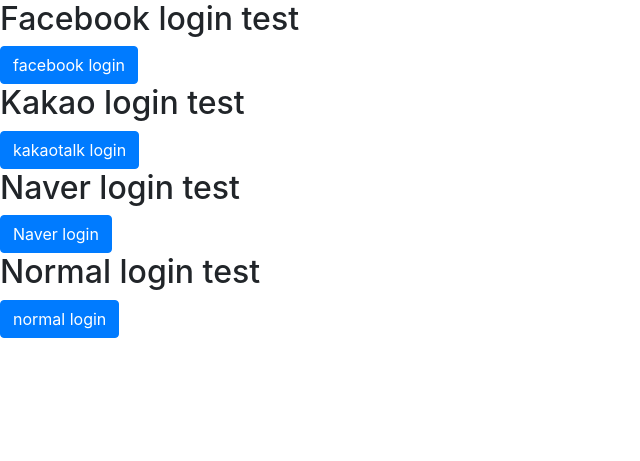
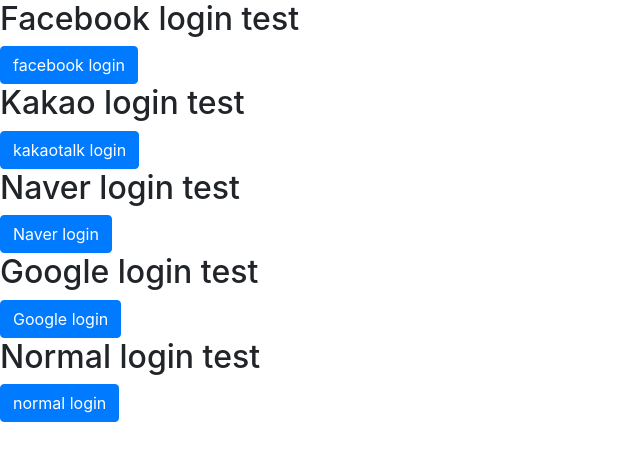
Before and after one commit to maro99/library_movie, a Django app: page /members/normal_login/ in a window 1280 px wide. Shown: the top 461 px of the page, without its empty margins (0-640 px from the left). Run offline with Django 3.2, Linux system fonts and the light colour scheme; parts of the project's set-up code (start-up, migrations or seed data) failed here and were passed over; some libraries are stand-ins or nearby versions.

Commit message:
구글 로그인 작성.로컬 베포 확인 해봄.

```diff
--- a/app/config/settings/base.py
+++ b/app/config/settings/base.py
@@ -33,6 +33,8 @@
 KAKAOTALK_REST_API_KEY = secrets["KAKAOTALK_REST_API_KEY"]
 NAVER_CLIENT_ID = secrets["NAVER_CLIENT_ID"]
 NAVER_CLIENT_SECRET = secrets["NAVER_CLIENT_SECRET"]
+GOOGLE_CLIENT_ID = secrets["GOOGLE_CLIENT_ID"]
+GOOGLE_CLIENT_SECRET = secrets["GOOGLE_CLIENT_SECRET"]
 
 # Static
 STATIC_URL = '/static/'
--- a/app/members/urls.py
+++ b/app/members/urls.py
@@ -8,5 +8,6 @@
     path('normal_login/', normal_login, name='normal_login'),
     path('facebook_login/', facebook_login, name='facebook_login'),
     path('kakaotalk_login/', kakaotalk_login, name='kakaotalk_login'),
-    path('naver_login/', naver_login, name='naver_login')
+    path('naver_login/', naver_login, name='naver_login'),
+    path('google_login/', google_login, name='google_login')
 ]
--- a/app/members/views.py
+++ b/app/members/views.py
@@ -264,6 +264,83 @@
     return redirect('login_page')
 
 
+def google_login(request):
+
+    # 1. access token 얻기
+
+    code = request.GET.get('code')
+    # return HttpResponse(code)
+
+    url = 'https://www.googleapis.com/oauth2/v4/token'
+
+    redirect_uri = 'https://maro5.com/members/google_login/'
+    RUNSERVER = 'runserver' in sys.argv
+    if RUNSERVER:
+        redirect_uri = 'http://localhost:8000/members/google_login/'
+
+    params = {
+        'grant_type': 'authorization_code',
+        'client_id':GOOGLE_CLIENT_ID,
+        'redirect_uri':redirect_uri ,
+        'client_secret':GOOGLE_CLIENT_SECRET,
+        'code':code,
+    }
+
+    response = requests.post(url,params)
+    response_dict = response.json()
+    access_token = response_dict['access_token']
+    # return HttpResponse(access_token)
+
+
+
+    # # 3. access token 이용해서 회원프로필 조회
+    url = "https://www.googleapis.com/oauth2/v1/userinfo"
+
+    params ={
+        'access_token': access_token,'alt': 'json'
+    }
+
+    response = requests.get(url,params=params)
+    # return HttpResponse(response)
+
+    # {"id": "108743605198166301707", "name": "Sanmaro Na", "given_name": "Sanmaro", "family_name": "Na",
+    #  "link": "https://plus.google.com/108743605198166301707",
+    #  "picture": "https://lh6.googleusercontent.com/-cYOpZZldajQ/AAAAAAAAAAI/AAAAAAAABtw/q8-Hofd6_QY/photo.jpg",
+    #  "gender": "male", "locale": "ko"}
+
+    response_dict = response.json()
+
+
+
+    # 4. 받아온 정보 중 회원가입에 필요한 요소들 꺼내기 및 회원 가입
+    id = response_dict['id']
+    given_name = response_dict['given_name']
+    family_name = response_dict['family_name']
+
+    # 있으면 get없으면 create하고 True도 같이 반환 .
+    user, user_created = User.objects.get_or_create(
+        username=id,
+        defaults={
+            'first_name': given_name,
+            'last_name': family_name,
+        }
+    )
+
+    login(request, user, backend='django.contrib.auth.backends.ModelBackend')
+
+    # return redirect('index')
+
+    if user is not None:
+        login(request, user, backend='django.contrib.auth.backends.ModelBackend')
+
+        # 어떤 함수 테스트 중인지도 전달해 주겠다.
+        frame = inspect.currentframe()
+        function_name = inspect.getframeinfo(frame).function
+        context = {'function_name': function_name}
+
+        return render(request, 'social_login_succed.html', context)
+
+    return redirect('login_page')
 
 
 def login_page(request):
@@ -271,6 +348,7 @@
     facebook_redirect_uri = 'https://maro5.com/members/facebook_login/'
     kakaotalk_redirect_uri = 'https://maro5.com/members/kakaotalk_login/'
     naver_redirect_uri = 'https://maro5.com/members/naver_login/'
+    google_redirect_uri = 'https://maro5.com/members/google_login/'
 
     # 런서버 중이면 로컬 호스트로 redirect 시케겠다.
     RUNSERVER = 'runserver' in sys.argv
@@ -278,12 +356,15 @@
         facebook_redirect_uri = 'http://localhost:8000/members/facebook_login/'
         kakaotalk_redirect_uri = 'http://localhost:8000/members/kakaotalk_login/'
         naver_redirect_uri = 'http://localhost:8000/members/naver_login/'
+        google_redirect_uri = 'http://localhost:8000/members/google_login/'
 
     context = {"facebook_redirect_uri":facebook_redirect_uri,
                "kakaotalk_redirect_uri":kakaotalk_redirect_uri,
                "kakaotalk_rest_api_key": KAKAOTALK_REST_API_KEY,
                "naver_redirect_uri": naver_redirect_uri,
-               "naver_client_id": NAVER_CLIENT_ID
+               "naver_client_id": NAVER_CLIENT_ID,
+                "google_client_id": GOOGLE_CLIENT_ID,
+               "google_redirect_uri":google_redirect_uri
                }
 
 
--- a/app/templates/members/login.html
+++ b/app/templates/members/login.html
@@ -33,6 +33,11 @@
            class="btn btn-primary">Naver login</a>
 
 
+        <h2>Google login test</h2>
+        <a href="https://accounts.google.com/o/oauth2/v2/auth?scope=https://www.googleapis.com/auth/userinfo.profile&redirect_uri={{google_redirect_uri}}&response_type=code&client_id={{google_client_id}}"
+         class="btn btn-primary">Google login</a>
+
+
         <h2>Normal login test</h2>
         <div>
             <form action="{% url 'normal_login' %}" method="POST">
```
